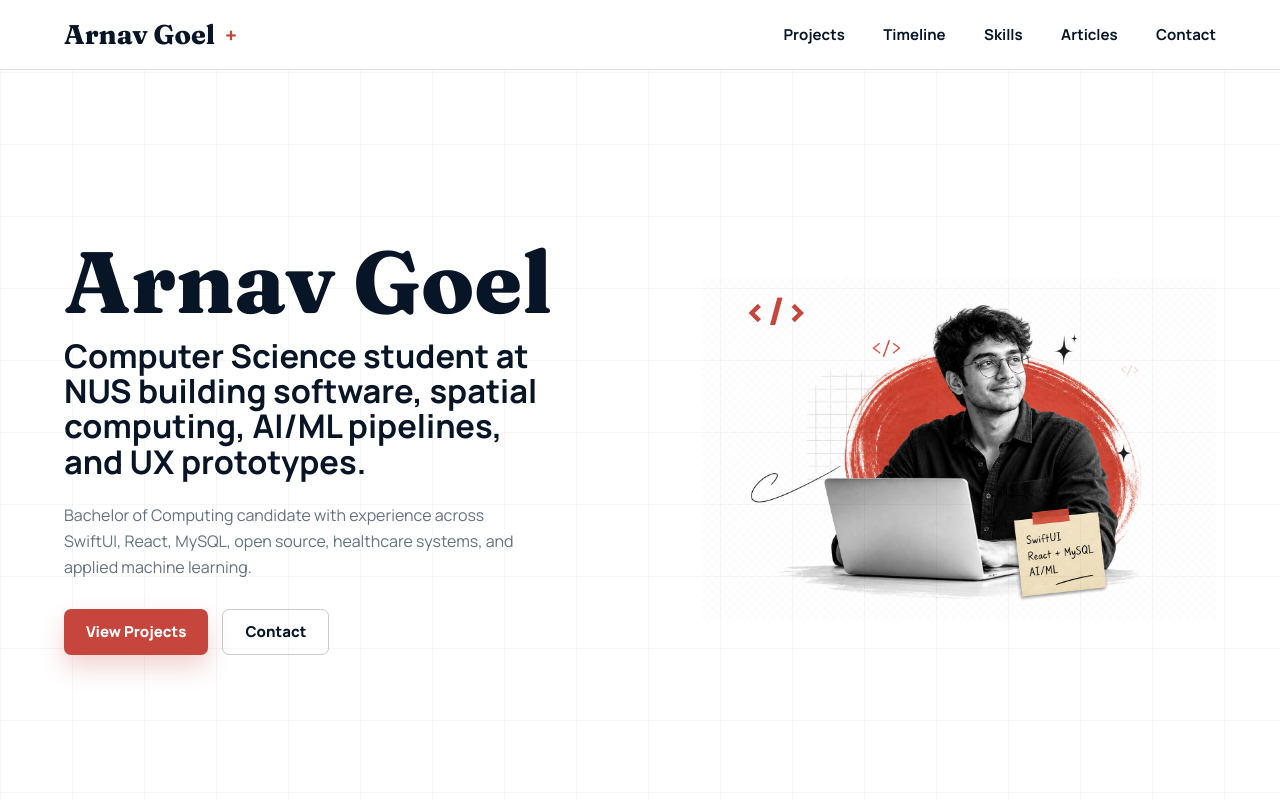
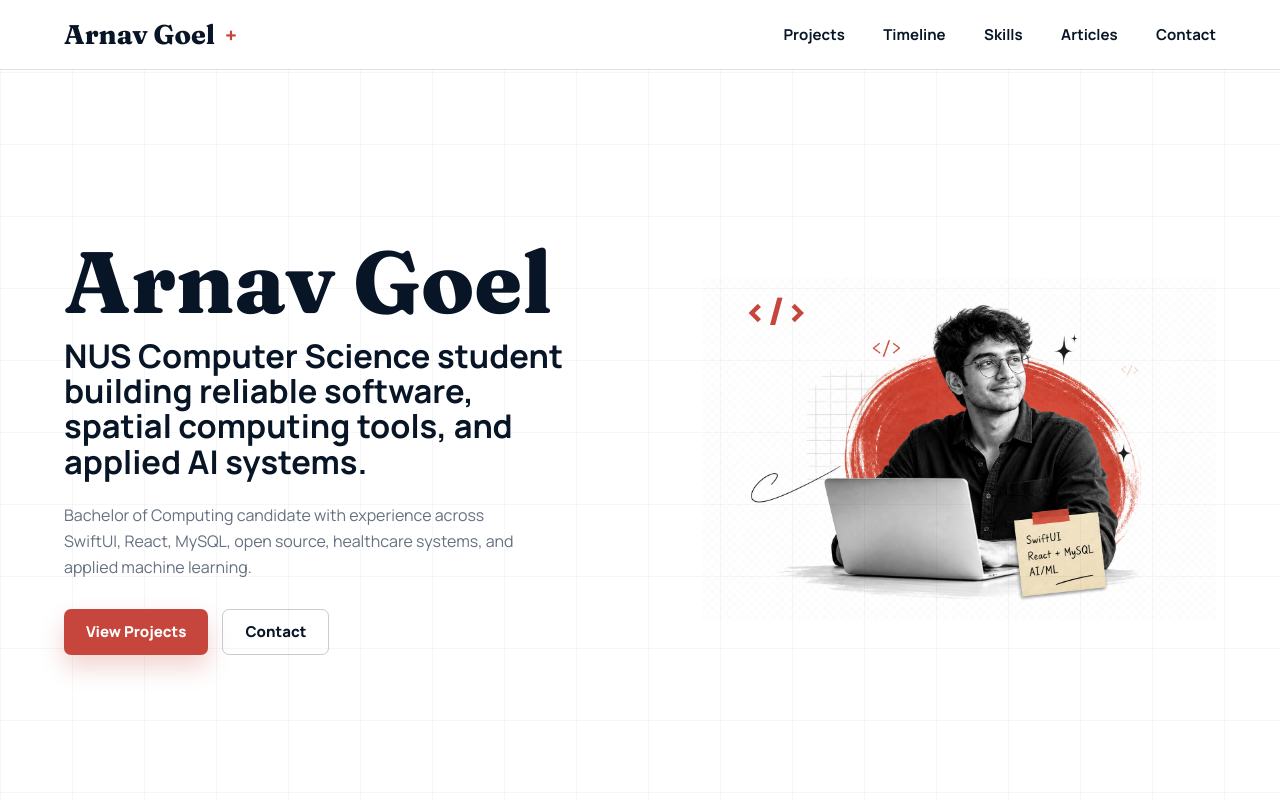
Before and after one commit to arnav-goel05/portfolio-website, a React (Vite) app: page / in a window 1280 px wide. Shown: the top 800 px of the page. Built offline with nearby package versions, Linux system fonts and the light colour scheme.

Commit message:
Refine hero introduction copy

```diff
--- a/src/App.tsx
+++ b/src/App.tsx
@@ -101,8 +101,8 @@ function App() {
         <div className="hero-copy">
           <h1>Arnav Goel</h1>
           <p className="hero-lede">
-            Computer Science student at NUS building software, spatial
-            computing, AI/ML pipelines, and UX prototypes.
+            NUS Computer Science student building reliable software, spatial
+            computing tools, and applied AI systems.
           </p>
           <p className="hero-support">
             Bachelor of Computing candidate with experience across SwiftUI,
```
